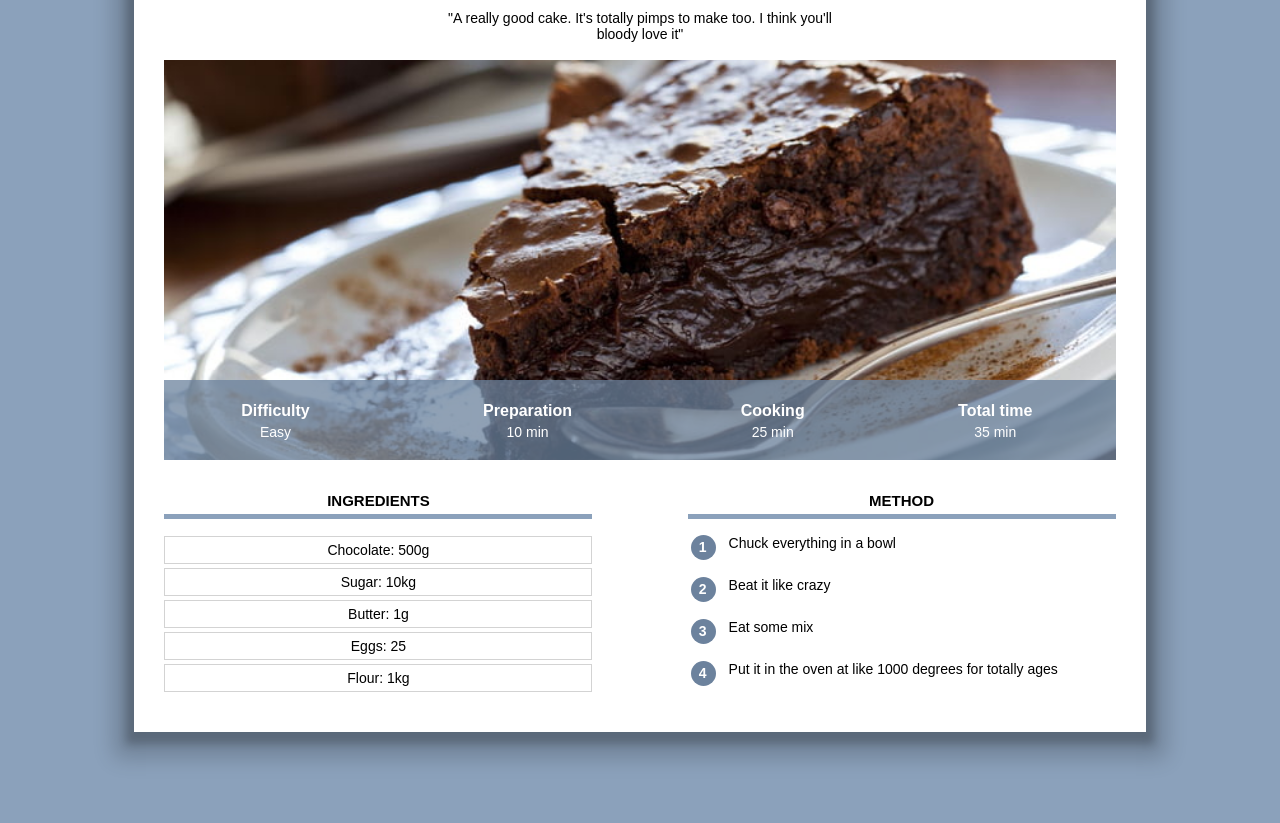
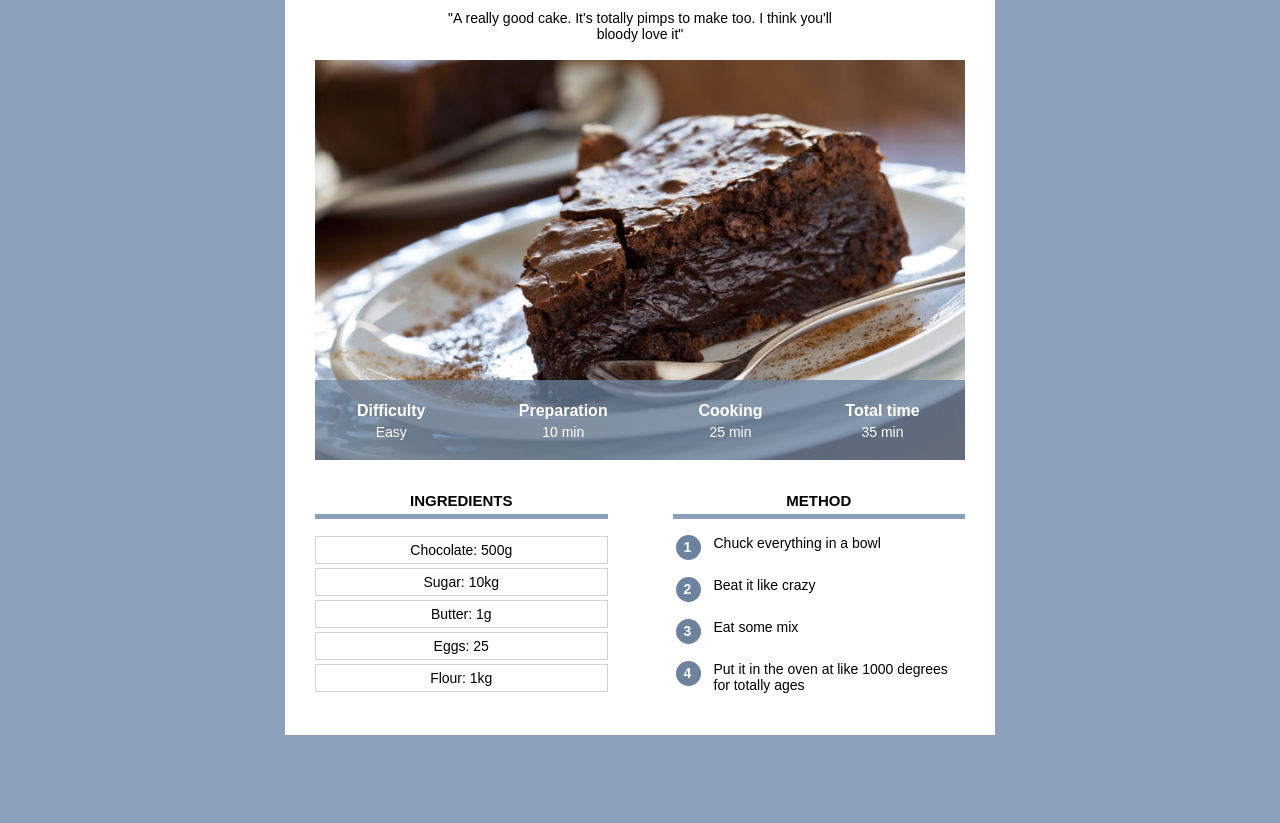
Before and after one commit to TimoHenderson/recipe, a plain HTML site: page index.html in a window 1280 px wide. Shown: the part 148-971 px from the top of the page. Drawn offline with Linux system fonts and the light colour scheme.

Commit message:
Add files via upload

```diff
--- a/index.html
+++ b/index.html
@@ -3,6 +3,7 @@
     <head>
         <title>Cake</title>
         <meta charset="UTF-8" />
+        <meta name="viewport" content="width=device-width, initial-scale=1.0">
         <link rel="stylesheet" href="main.css" />
     </head>
     <body>
--- a/main.css
+++ b/main.css
@@ -8,11 +8,10 @@ body {
 
 div.content {
     background-color: white;
-    margin: 60px 10% 80px 10%;
-    padding: 0 30px 30px 30px;
-    min-width: 350px;
-    box-shadow: 0 4px 8px 8px rgba(0, 0, 0, 0.2),
-        0 6px 20px 20px rgba(0, 0, 0, 0.19);
+    margin: 40px 0px 40px 0px;
+    padding: 0 8px 20px 8px;
+
+    box-shadow: 0px 0px 8px 8px (0, 0, 0, 0.1);
     overflow: visible;
 }
 h1 {
@@ -65,17 +64,18 @@ div.info table {
     width: 100%;
     background-color: #6c829dc0;
     color: white;
-    height: 80px;
+    height: 50px;
 }
 
 div.info table td {
     text-align: center;
     vertical-align: top;
-    font-size: 14px;
+    font-size: 12px;
 }
 div.info table th {
     vertical-align: bottom;
     padding: bottom 8px;
+    font-size: 14px;
 }
 div.info img {
     display: block;
@@ -86,7 +86,7 @@ div.info img {
 }
 
 div.col {
-    width: 45%;
+    width: 100%;
     margin-top: 20px;
 }
 
@@ -101,10 +101,8 @@ div.col1 {
     /*background-color: lightblue;*/
 
     display: inline-block;
-    margin-right: 10px;
 }
 div.col2 {
-    float: right;
 }
 
 div.ingredients p {
@@ -144,3 +142,50 @@ table.instructions td {
 table.instructions tr {
     height: 40px;
 }
+
+/* Desktop styles */
+
+@media only screen and (min-width: 768px) {
+    div.content {
+        margin: 60px 10% 80px 10%;
+        padding: 0 30px 30px 30px;
+        min-width: 350px;
+    }
+
+    div.info {
+        position: relative;
+    }
+
+    div.info table {
+        height: 80px;
+    }
+
+    div.info table td {
+        font-size: 14px;
+    }
+    div.info table th {
+        font-size: 16px;
+    }
+
+    div.col {
+        width: 45%;
+        margin-top: 20px;
+    }
+
+    div.col1 {
+        /*background-color: lightblue;*/
+
+        display: inline-block;
+        margin-right: 10px;
+    }
+    div.col2 {
+        float: right;
+    }
+}
+@media only screen and (min-width: 900px) {
+    div.content {
+        margin-left: auto;
+        margin-right: auto;
+        width: 650px;
+    }
+}
```
